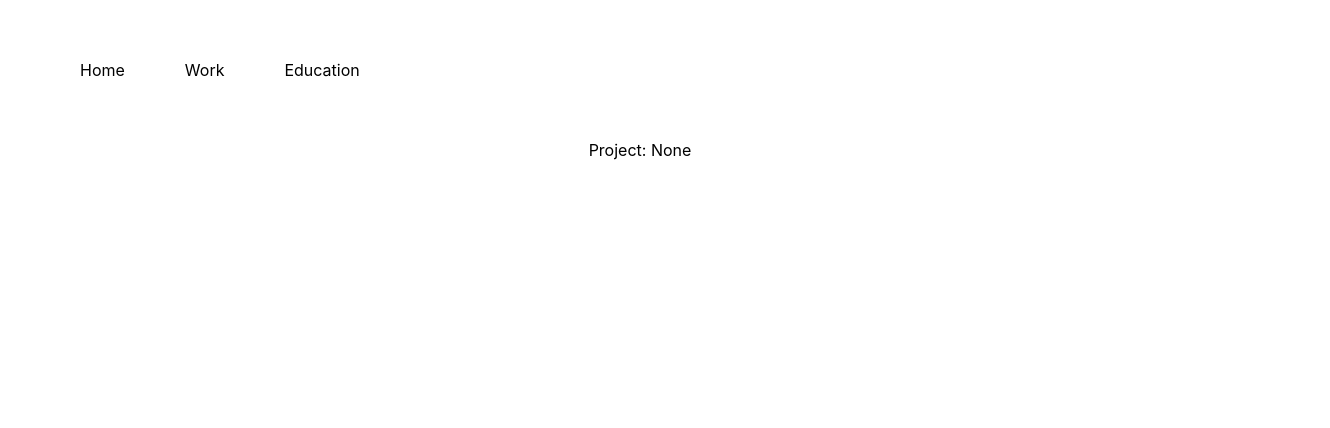
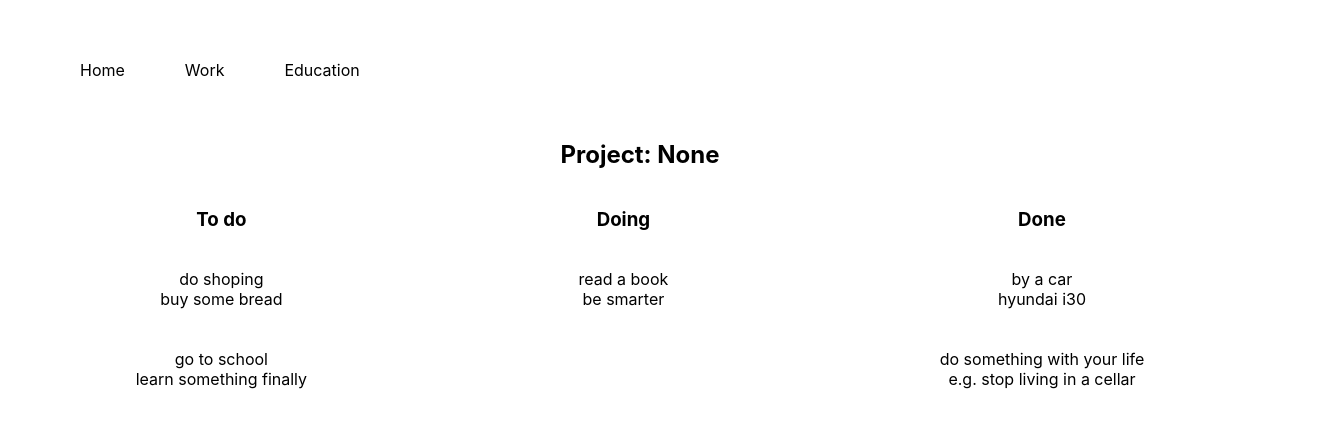
Before and after one commit to t-wyrwas/Todos, a React (Create React App) app in the folder client/: page / in a window 1280 px wide. Shown: the top 428 px of the page, 1330 px wide, since content can reach past the window. Built offline with nearby package versions, Linux system fonts and the light colour scheme.

Commit message:
Add html to present 3 columns of tasks: todo, doing, done

```diff
--- a/client/src/App.css
+++ b/client/src/App.css
@@ -4,7 +4,7 @@
 
 .menu {
   display: flex;
-  width: 100%;
+  width: 80%;
   justify-content: flex-start;
   flex-direction: row;
   margin: 30px;
@@ -18,3 +18,20 @@
 .project-selection .project-name:hover {
   cursor: pointer;
 }
+
+.board-task-area {
+  display: flex;
+  flex-direction: row;
+  width: 100%;
+  justify-content: space-around;
+}
+
+.status-column {
+  display: flex;
+  flex-direction: column;
+  justify-content: flex-start;
+}
+
+.task {
+  margin: 20px;
+}
--- a/client/src/Board.js
+++ b/client/src/Board.js
@@ -5,6 +5,34 @@ class Board extends Component {
 
     constructor() {
         super();
+        this.state = {
+            todo: [
+                {
+                    name: "do shoping",
+                    details: "buy some bread"
+                },
+                {
+                    name: "go to school",
+                    details: "learn something finally"
+                }
+            ],
+            doing: [
+                {
+                    name: "read a book",
+                    details: "be smarter"
+                },
+            ],
+            done: [
+                {
+                    name: "by a car",
+                    details: "hyundai i30"
+                },
+                {
+                    name: "do something with your life",
+                    details: "e.g. stop living in a cellar"
+                },
+            ],
+        }
     }
 
     componentWillMount() {
@@ -13,7 +41,54 @@ class Board extends Component {
     render() {
         return (
             <div className="board">
-                <span>Project: {this.props.projectId}</span>
+                <h2>Project: {this.props.projectId}</h2>
+                <div className="board-task-area">
+                    <div className="status-column">
+                        <div>
+                            <h3>To do</h3>
+                        </div>
+                        {this.state.todo.map(function(task) {
+                            return <div className="task">
+                                    <div className="task-name">
+                                        {task.name}
+                                    </div>
+                                    <div className="task-details">
+                                        {task.details}
+                                    </div>
+                                </div>
+                        })}
+                    </div>
+                    <div className="status-column">
+                        <div>
+                            <h3>Doing</h3>
+                        </div>
+                        {this.state.doing.map(function(task) {
+                            return <div className="task">
+                                    <div className="task-name">
+                                        {task.name}
+                                    </div>
+                                    <div className="task-details">
+                                        {task.details}
+                                    </div>
+                                </div>
+                        })}
+                    </div>
+                    <div className="status-column">
+                        <div>
+                            <h3>Done</h3>
+                        </div>
+                        {this.state.done.map(function(task) {
+                            return <div className="task">
+                                    <div className="task-name">
+                                        {task.name}
+                                    </div>
+                                    <div className="task-details">
+                                        {task.details}
+                                    </div>
+                                </div>
+                        })}
+                    </div>
+                </div>
             </div>
         );
     }
```
